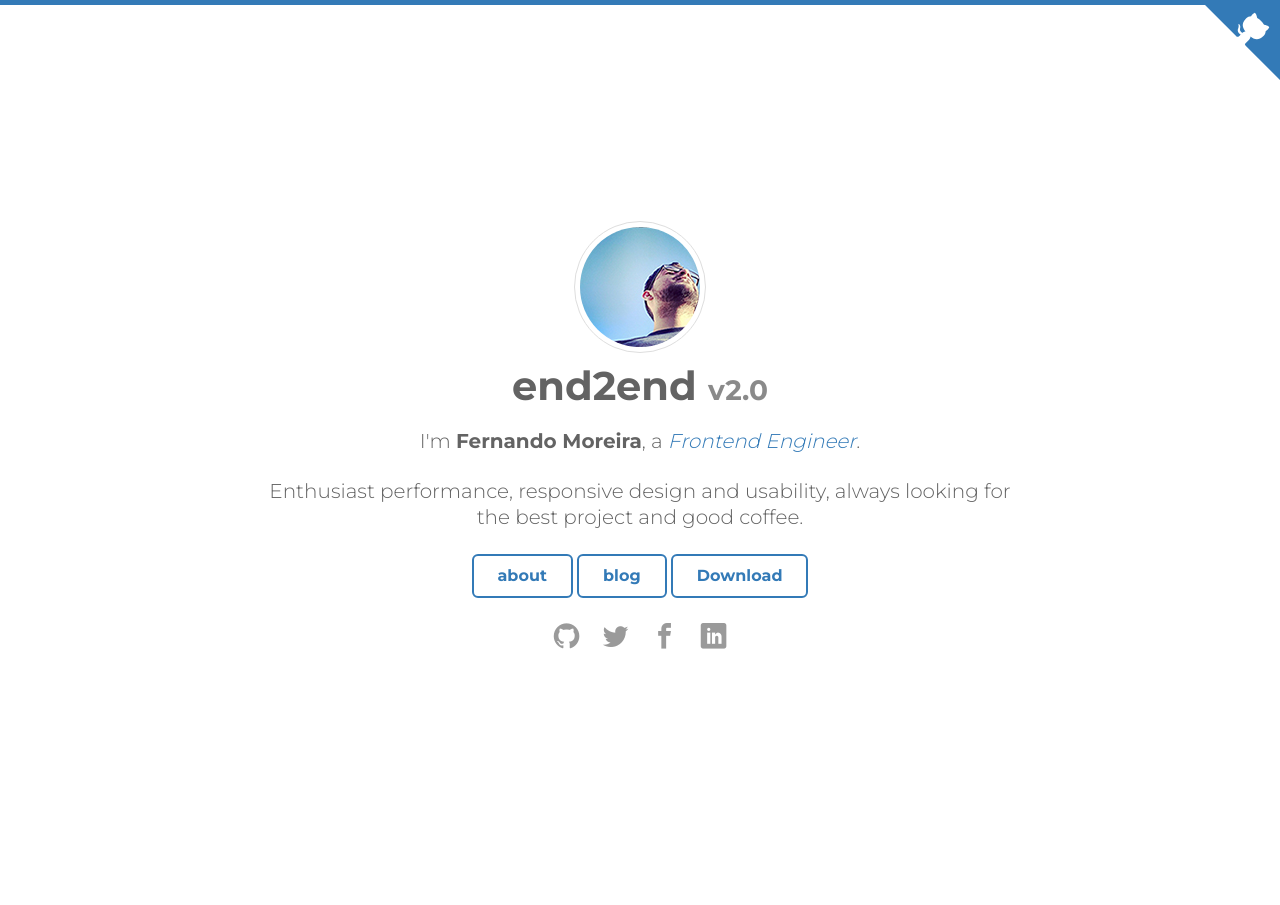
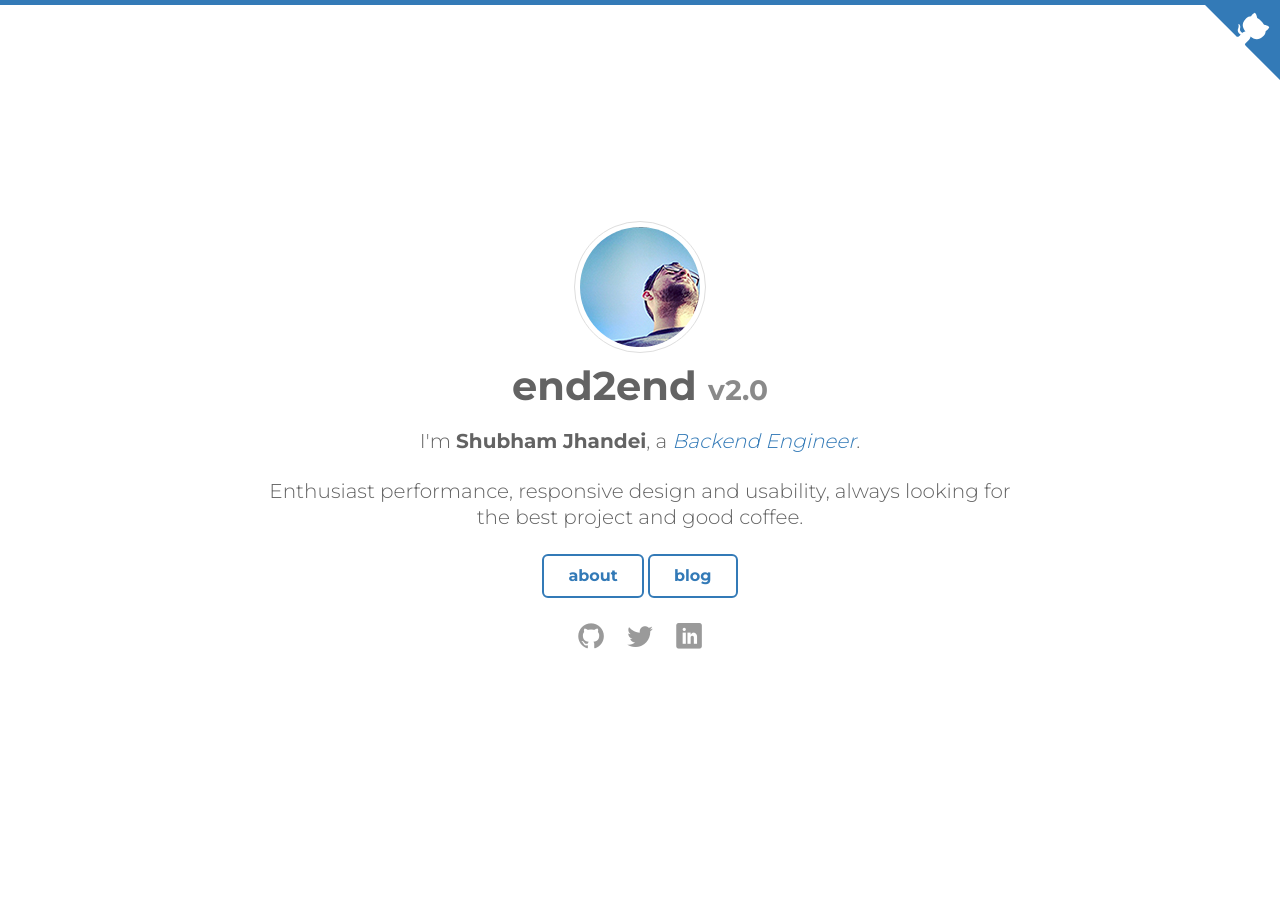
Before and after one commit to jhandei/shubham, a Jekyll site: the page index.html, which Jekyll copies as it is, in a window 1280 px wide. Built offline with Jekyll 4.4.1, drawn with Linux system fonts in a browser that asks for light colours; some web fonts are replaced.

Commit message:
Update index.html

```diff
--- a/index.html
+++ b/index.html
@@ -17,21 +17,19 @@
     <div class="container">
       <img src="images/author.jpg" alt="author thumb" class="dot">
       <h1>end2end <small>v2.0</small></h1>
-      <h3>I'm <strong itemprop="name">Fernando Moreira</strong>, a <em itemprop="jobTitle">Frontend Engineer</em>.</h3>
+      <h3>I'm <strong itemprop="name">Shubham Jhandei</strong>, a <em itemprop="jobTitle">Backend Engineer</em>.</h3>
       <h3>Enthusiast performance, responsive design and usability, always looking for the best project and good coffee.</h3>
       <a href="/about" class="button button-ghost" title="about">about</a>
       <a href="/blog" class="button button-ghost" title="blog">blog</a>
-      <a href="http://github.com/nandomoreirame/end2end/archive/master.zip" class="button button-ghost" title="Download">Download</a>
       <ul class="social">
-  <li><a href="https://github.com/nandomoreirame" target="_blank"><i class="icon icon-github"></i></a></li>
-  <li><a href="https://twitter.com/umdevux" target="_blank"><i class="icon icon-twitter"></i></a></li>
-  <li><a href="https://facebook.com/umdevux" target="_blank"><i class="icon icon-facebook"></i></a></li>
-  <li><a href="https://linkedin.com/in/nandomoreirame" target="_blank"><i class="icon icon-linkedin"></i></a></li>
-</ul>
+        <li><a href="https://github.com/jhandei" target="_blank"><i class="icon icon-github"></i></a></li>
+        <li><a href="https://twitter.com/jhandei" target="_blank"><i class="icon icon-twitter"></i></a></li>
+        <li><a href="https://linkedin.com/in/jhandei" target="_blank"><i class="icon icon-linkedin"></i></a></li>
+      </ul>
     </div>
   </div>
 </section>
 
-  <a href="http://github.com/nandomoreirame/end2end" target="_blank" class="github-corner"><svg width="80" height="80" viewBox="0 0 250 250" style="fill:#337ab7; color:#fff; position: absolute; top: 0; border: 0; right: 0;"><path d="M0,0 L115,115 L130,115 L142,142 L250,250 L250,0 Z"></path><path d="M128.3,109.0 C113.8,99.7 119.0,89.6 119.0,89.6 C122.0,82.7 120.5,78.6 120.5,78.6 C119.2,72.0 123.4,76.3 123.4,76.3 C127.3,80.9 125.5,87.3 125.5,87.3 C122.9,97.6 130.6,101.9 134.4,103.2" fill="currentColor" style="transform-origin: 130px 106px;" class="octo-arm"></path><path d="M115.0,115.0 C114.9,115.1 118.7,116.5 119.8,115.4 L133.7,101.6 C136.9,99.2 139.9,98.4 142.2,98.6 C133.8,88.0 127.5,74.4 143.8,58.0 C148.5,53.4 154.0,51.2 159.7,51.0 C160.3,49.4 163.2,43.6 171.4,40.1 C171.4,40.1 176.1,42.5 178.8,56.2 C183.1,58.6 187.2,61.8 190.9,65.4 C194.5,69.0 197.7,73.2 200.1,77.6 C213.8,80.2 216.3,84.9 216.3,84.9 C212.7,93.1 206.9,96.0 205.4,96.6 C205.1,102.4 203.0,107.8 198.3,112.5 C181.9,128.9 168.3,122.5 157.7,114.1 C157.9,116.9 156.7,120.9 152.7,124.9 L141.0,136.5 C139.8,137.7 141.6,141.9 141.8,141.8 Z" fill="currentColor" class="octo-body"></path></svg></a>
+  <a href="http://github.com/jhandei" target="_blank" class="github-corner"><svg width="80" height="80" viewBox="0 0 250 250" style="fill:#337ab7; color:#fff; position: absolute; top: 0; border: 0; right: 0;"><path d="M0,0 L115,115 L130,115 L142,142 L250,250 L250,0 Z"></path><path d="M128.3,109.0 C113.8,99.7 119.0,89.6 119.0,89.6 C122.0,82.7 120.5,78.6 120.5,78.6 C119.2,72.0 123.4,76.3 123.4,76.3 C127.3,80.9 125.5,87.3 125.5,87.3 C122.9,97.6 130.6,101.9 134.4,103.2" fill="currentColor" style="transform-origin: 130px 106px;" class="octo-arm"></path><path d="M115.0,115.0 C114.9,115.1 118.7,116.5 119.8,115.4 L133.7,101.6 C136.9,99.2 139.9,98.4 142.2,98.6 C133.8,88.0 127.5,74.4 143.8,58.0 C148.5,53.4 154.0,51.2 159.7,51.0 C160.3,49.4 163.2,43.6 171.4,40.1 C171.4,40.1 176.1,42.5 178.8,56.2 C183.1,58.6 187.2,61.8 190.9,65.4 C194.5,69.0 197.7,73.2 200.1,77.6 C213.8,80.2 216.3,84.9 216.3,84.9 C212.7,93.1 206.9,96.0 205.4,96.6 C205.1,102.4 203.0,107.8 198.3,112.5 C181.9,128.9 168.3,122.5 157.7,114.1 C157.9,116.9 156.7,120.9 152.7,124.9 L141.0,136.5 C139.8,137.7 141.6,141.9 141.8,141.8 Z" fill="currentColor" class="octo-body"></path></svg></a>
 </body>
 </html>
```
